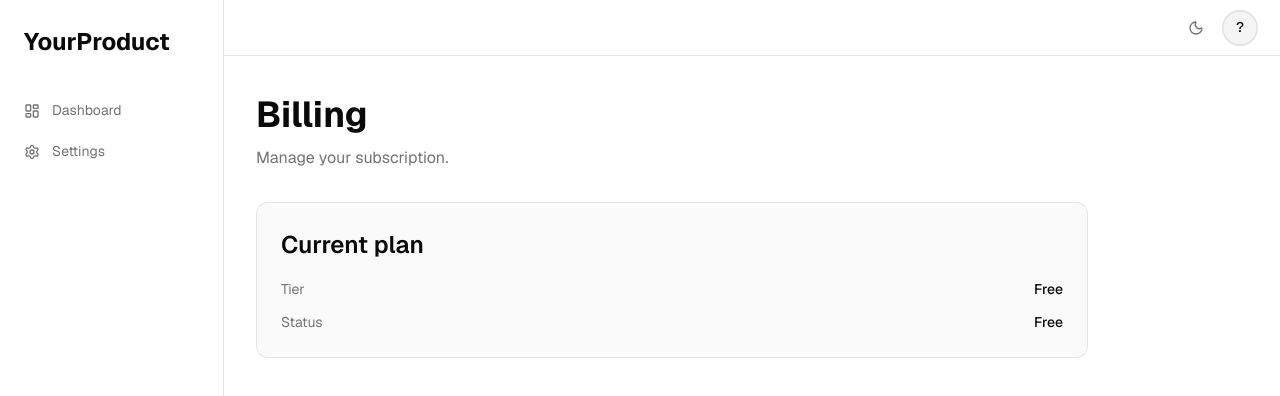
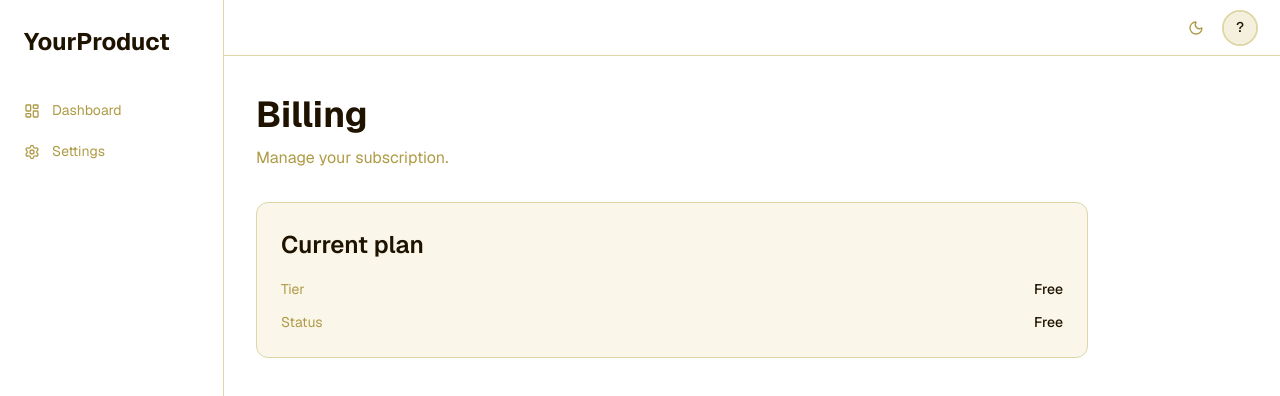
Before and after one commit to mohan-dev-ji/mo-starter-template, a Next.js app: page /billing in a window 1280 px wide. Shown: the top 396 px of the page. Built offline with nearby package versions, Linux system fonts and the light colour scheme; no server answers.

Commit message:
Coffee colors

```diff
--- a/app/globals.css
+++ b/app/globals.css
@@ -11,33 +11,33 @@
 
 :root {
   /* Brand — change these two to rebrand */
-  --primary: 79 70 229;               /* indigo-600  */
-  --primary-foreground: 255 255 255;
+  --primary: 247 176 91;              /* Sunlit Clay   #F7B05B */
+  --primary-foreground: 31 19 0;      /* Coffee Bean   #1F1300 */
 
   /* Surfaces */
   --background: 255 255 255;
-  --foreground: 10 10 10;
-  --card: 250 250 250;
-  --card-foreground: 10 10 10;
-  --border: 229 229 229;              /* neutral-200 */
-  --muted: 245 245 245;               /* neutral-100 */
-  --muted-foreground: 115 115 115;    /* neutral-500 */
+  --foreground: 31 19 0;              /* Coffee Bean   #1F1300 */
+  --card: 250 246 234;                /* Vanilla Custard tint  */
+  --card-foreground: 31 19 0;
+  --border: 223 214 167;              /* Vanilla Custard #DFD6A7 */
+  --muted: 245 240 222;               /* Vanilla Custard light */
+  --muted-foreground: 175 155 70;     /* Golden Bronze #AF9B46 */
 
   /* Status */
   --success: 34 197 94;               /* green-500   */
-  --warning: 245 158 11;              /* amber-500   */
+  --warning: 247 206 91;              /* Mustard       #F7CE5B */
   --destructive: 239 68 68;           /* red-500     */
   --destructive-foreground: 255 255 255;
 }
 
 .dark {
-  --background: 10 10 10;
-  --foreground: 250 250 250;
-  --card: 23 23 23;                   /* neutral-900 */
-  --card-foreground: 250 250 250;
-  --border: 38 38 38;                 /* neutral-800 */
-  --muted: 23 23 23;
-  --muted-foreground: 163 163 163;    /* neutral-400 */
+  --background: 31 19 0;              /* Coffee Bean   #1F1300 */
+  --foreground: 223 214 167;          /* Vanilla Custard #DFD6A7 */
+  --card: 45 30 8;                    /* Coffee Bean lifted    */
+  --card-foreground: 223 214 167;
+  --border: 70 50 20;                 /* warm bronze muted     */
+  --muted: 45 30 8;
+  --muted-foreground: 175 155 70;     /* Golden Bronze #AF9B46 */
 }
 
 /* ─── Tailwind Utility Mapping ───────────────────────────────────
```
Also changed, not shown: 3 other files (tests, documents, lock files or other folders).
